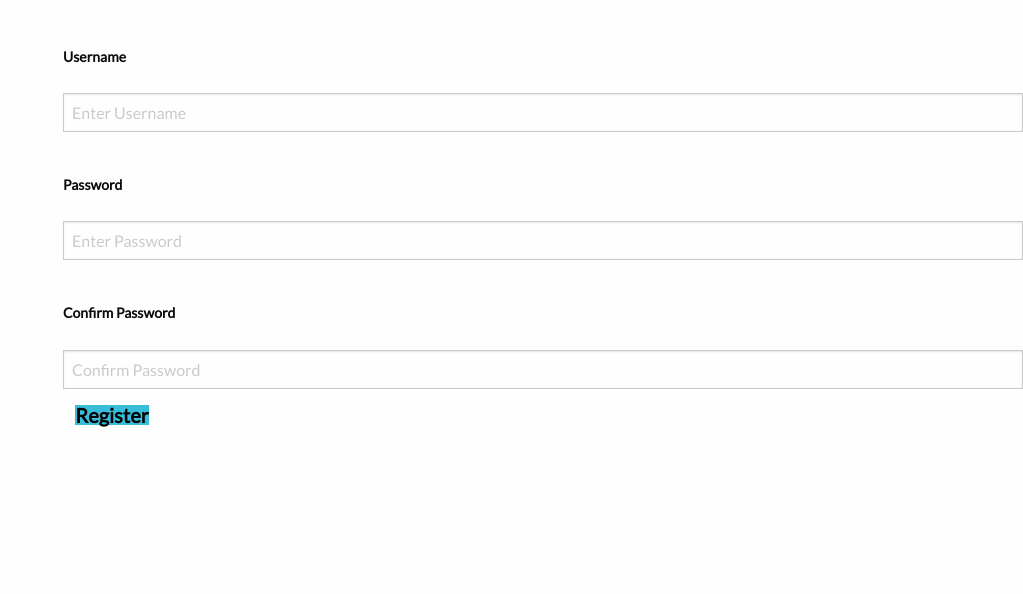
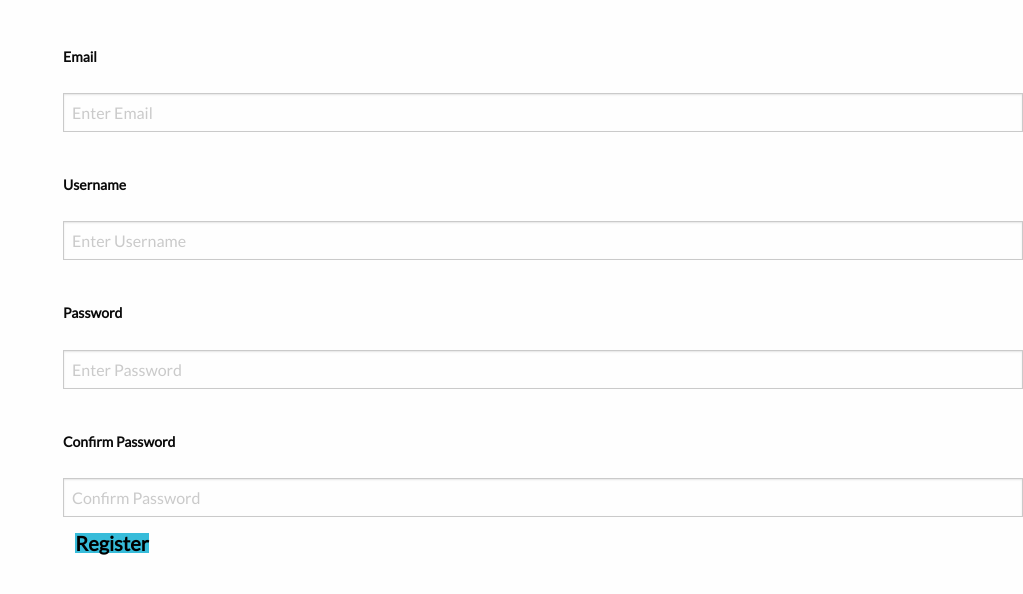
Before and after one commit to H-Huang/LL1-Academy, a Django app: page /register in a window 1280 px wide. Shown: the top 594 px of the page, without its empty margins (257-1280 px from the left). Run offline with Django 3.2, Linux system fonts and the light colour scheme; some libraries are stand-ins or nearby versions; some web fonts are replaced.

Commit message:
user registration and account creation

```diff
--- a/LL1_Academy/templates/LL1_Academy/learn.html
+++ b/LL1_Academy/templates/LL1_Academy/learn.html
@@ -36,7 +36,7 @@
 {% block content %}
 
     {% if user.is_authenticated %}
-        <p>Welcome back {{ user.username }}</p>
+        <p>Welcome back {{ user.email }}</p>
 		<p><a href="logout">logout here</a></p>
 	{% else %}
 		<p><a href="login">please login to your account</a></p>
--- a/LL1_Academy/templates/LL1_Academy/register.html
+++ b/LL1_Academy/templates/LL1_Academy/register.html
@@ -8,14 +8,17 @@
         <div class="small-6 small-offset-3 columns">
             <form method="POST" action="">
                 {% csrf_token %}
+                <label><b>Email</b></label>
+                <input type="text" placeholder="Enter Email" name="email" required>
+
                 <label><b>Username</b></label>
-                <input type="text" placeholder="Enter Username" name="uname" required>
+                <input type="text" placeholder="Enter Username" name="username" required>
 
                 <label><b>Password</b></label>
-                <input type="password" placeholder="Enter Password" name="psw" required>
+                <input type="password" placeholder="Enter Password" name="password" required>
 
                 <label><b>Confirm Password</b></label>
-                <input type="password" placeholder="Confirm Password" name="confirm_psw" required>
+                <input type="password" placeholder="Confirm Password" name="confirm_password" required>
 
                 <button type="submit">Register</button>
             </form>
--- a/LL1_Academy/views.py
+++ b/LL1_Academy/views.py
@@ -4,6 +4,7 @@ import ast
 from django.shortcuts import render
 from django.http import JsonResponse, HttpRequest, HttpResponseRedirect, Http404
 from django.contrib.auth import authenticate, login, logout
+from django.contrib.auth.models import User
 from django.contrib import messages
 
 from LL1_Academy.models import *
@@ -54,7 +55,7 @@ def login_page(request):
 		user = authenticate(username=username, password=password)
 		if user is not None:
 			login(request, user)
-			messages.success(request, 'Logged in')
+			messages.success(request, 'Successfully logged in')
 			return HttpResponseRedirect('/learn')
 		else:
 			# Return an 'invalid login' error message.
@@ -69,7 +70,18 @@ def logout_page(request):
 
 def register_page(request):
 	if request.method == 'POST':
-		return Http404("register")
+		email = request.POST['email']
+		username = request.POST['username']
+		password = request.POST['password']
+		#TODO: this confirm password should be down on client side so we dont refresh the page
+		confirm_password = request.POST['confirm_password']
+		if password != confirm_password:
+			messages.error(request, "passwords do not match")
+			return HttpResponseRedirect('/register')
+		user = User.objects.create_user(username=username, email=email, password=password)
+		login(request, user)
+		messages.success(request, 'Successfully resgister and logged in')
+		return HttpResponseRedirect('/learn')
 	else:
 		return render(request, 'LL1_Academy/register.html')
 
```
